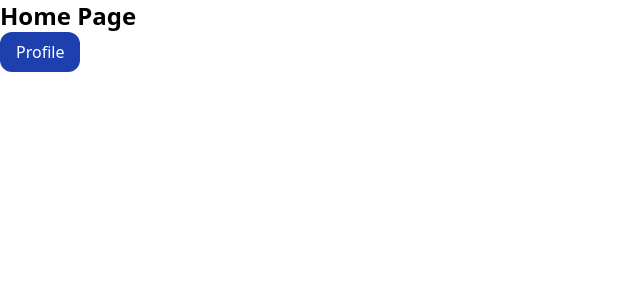
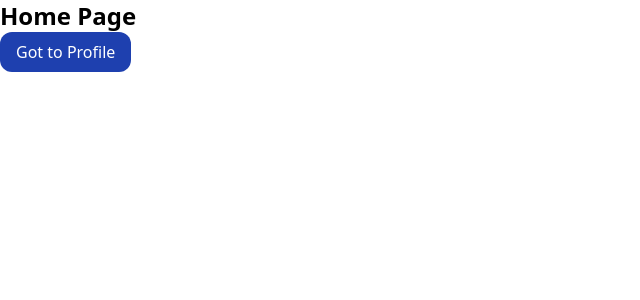
Before and after one commit to MikeyJL/data-science-admin-tool, a React app: page / in a window 1280 px wide. Shown: the top 300 px of the page, without its empty margins (0-640 px from the left). Built offline with nearby package versions, Linux system fonts and the light colour scheme; the HTML template or start-up script is replaced by a standard one.

Commit message:
chore: Update linting config

```diff
--- a/frontend/pages/home/index.tsx
+++ b/frontend/pages/home/index.tsx
@@ -7,7 +7,10 @@ const HomePage = () => {
 	return (
 		<div>
 			<Txt type="title">Home Page</Txt>
-			<PrimaryButton label="Profile" onClick={() => navigate("/profile")} />
+			<PrimaryButton
+				label="Got to Profile"
+				onClick={() => navigate("/profile")}
+			/>
 		</div>
 	);
 };
--- a/frontend/pages/profile/index.tsx
+++ b/frontend/pages/profile/index.tsx
@@ -1,9 +1,13 @@
-import { Txt } from "../../components/elements";
+import { useNavigate } from "react-router-dom";
+import { PrimaryButton, Txt } from "../../components/elements";
 
 const ProfilePage = () => {
+	const navigate = useNavigate();
+
 	return (
 		<div>
 			<Txt type="title">Profile Page</Txt>
+			<PrimaryButton label="Got to Home" onClick={() => navigate("/")} />
 		</div>
 	);
 };
```
Also changed, not shown: .pre-commit-config.yaml.
